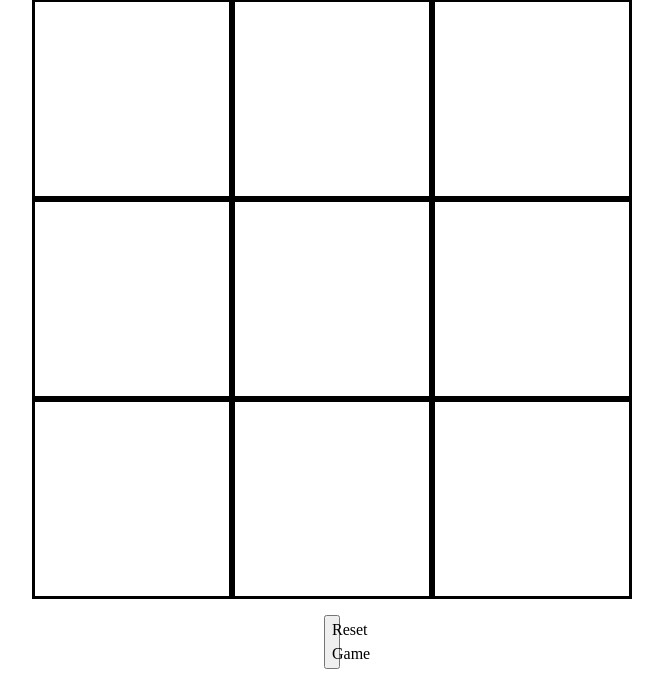
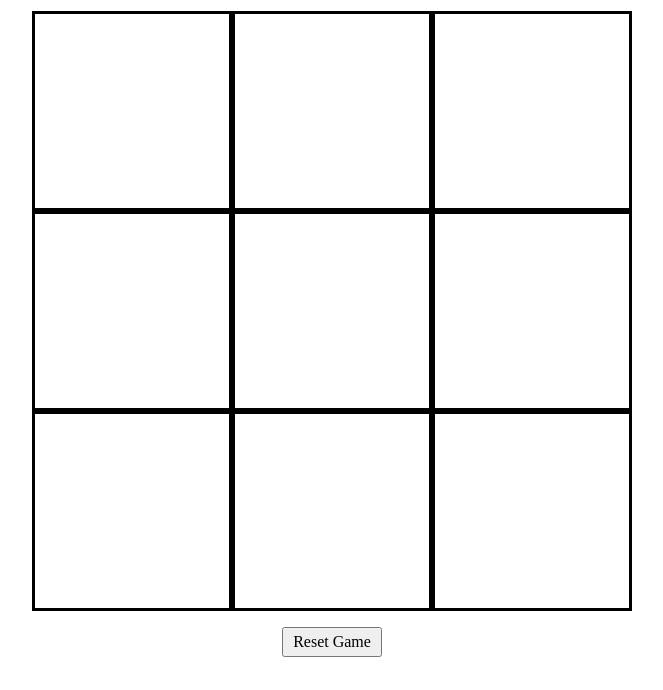
Before and after one commit to stolomeo/tictactoe, a plain HTML site: page index.html in a window 1280 px wide. Shown: the part 110-800 px from the top of the page, without its empty margins (308-971 px from the left). Drawn offline with Linux system fonts and the light colour scheme.

Commit message:
Correct width of reset button

```diff
--- a/styles.css
+++ b/styles.css
@@ -94,5 +94,5 @@ main {
   font-size: 3rem;
 }
 .reset-button {
-  width: 1rem;
+  width: 100px;
 }
```
